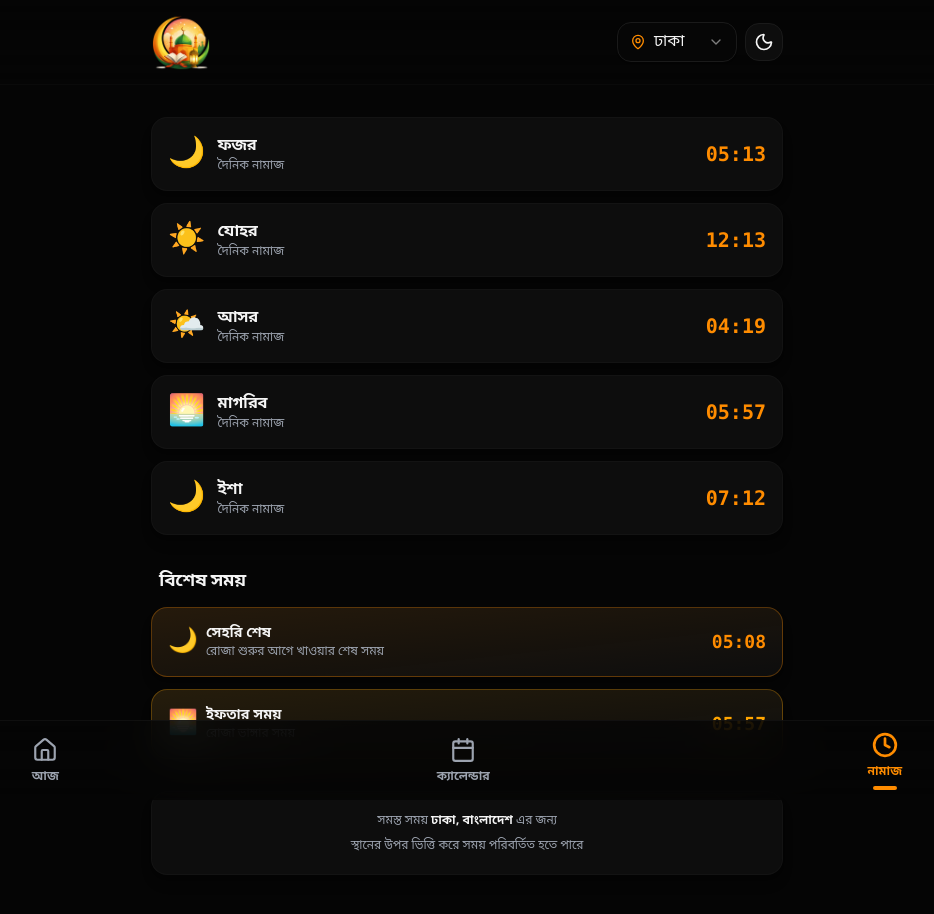
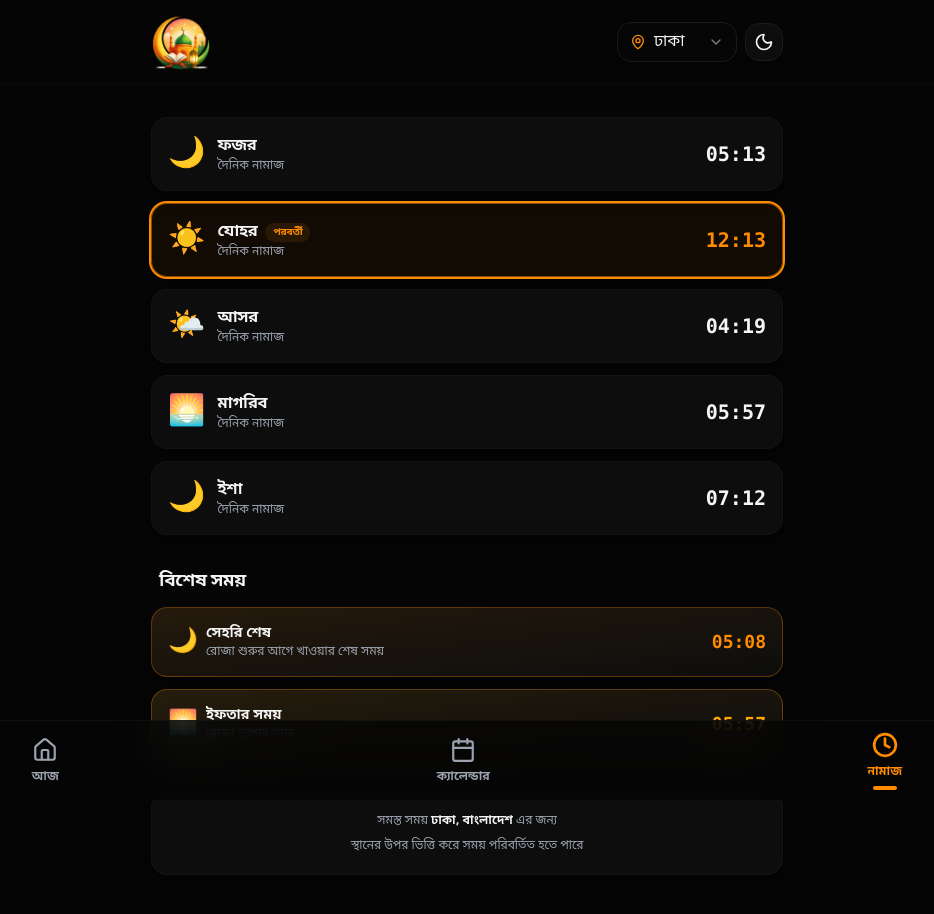
Before and after one commit to KRShanto/ramadan-2026, a Next.js app: page /prayers in a window 1280 px wide. Shown: the top 914 px of the page, without its empty margins (173-1107 px from the left). Built offline with nearby package versions, Linux system fonts and the light colour scheme.

Commit message:
feat(prayers): highlight next upcoming prayer
- Add real-time logic to determine the next prayer based on current time
- Visually highlight the upcoming prayer with badging and styles
- Implement auto-refresh interval to keep the status updated

```diff
--- a/app/prayers/page.tsx
+++ b/app/prayers/page.tsx
@@ -3,40 +3,67 @@
 import { getTodayPrayerTimes } from "@/lib/prayer-data";
 import { useEffect, useState } from "react";
 import { divisions } from "@/lib/divisions";
+import { useCityStore } from "@/store/city-store";
 
 interface PrayerTime {
   name: string;
   time: string;
   icon: string;
+  isNext?: boolean;
 }
 
+// Helper to convert time "HH:MM" to minutes for comparison
+const timeToMinutes = (timeStr: string) => {
+  const [h, m] = timeStr.split(":").map(Number);
+  return h * 60 + m;
+};
+
 export default function PrayersPage() {
-  const [selectedCity, setSelectedCity] = useState(divisions[0]);
+  const { selectedCity } = useCityStore();
   const [todayPrayers, setTodayPrayers] = useState(
-    getTodayPrayerTimes(divisions[0].value),
+    getTodayPrayerTimes(selectedCity.value),
   );
+  const [nextPrayerIndex, setNextPrayerIndex] = useState<number>(-1);
 
-  useEffect(() => {
-    // Check for saved city in localStorage for footer consistency
-    const savedCityValue = localStorage.getItem("selectedCity");
-    if (savedCityValue) {
-      const city = divisions.find((d) => d.value === savedCityValue);
-      if (city) {
-        setSelectedCity(city);
-        // Important: Update prayers to match saved city immediately on mount if possible
-        const prayers = getTodayPrayerTimes(city.value);
-        setTodayPrayers(prayers);
-      }
-    }
-
-    // Also listen for changes in other details if needed, but here simple load is fine.
-  }, []);
-
-  // Update prayers when selectedCity changes (if controlled elsewhere or local state updates)
+  // Sync with store
   useEffect(() => {
     const prayers = getTodayPrayerTimes(selectedCity.value);
     setTodayPrayers(prayers);
   }, [selectedCity]);
+
+  // Determine next prayer based on current time
+  useEffect(() => {
+    if (!todayPrayers) return;
+
+    const calculateNextPrayer = () => {
+      const now = new Date();
+      const currentMinutes = now.getHours() * 60 + now.getMinutes();
+
+      // Sequential list of prayer times for today
+      // Including Sehri end (Fajr start roughly) and Iftar (Maghrib)
+      // Standard 5 prayers: Fajr, Dhuhr, Asr, Maghrib, Isha
+      // Sehri end is before Fajr usually, or same time.
+      const times = [
+        { name: "ফজর", time: todayPrayers.fajr },
+        { name: "যোহর", time: todayPrayers.dhuhr },
+        { name: "আসর", time: todayPrayers.asr },
+        { name: "মাগরিব", time: todayPrayers.maghrib },
+        { name: "ইশা", time: todayPrayers.isha },
+      ];
+
+      // Find the first prayer that hasn't happened yet
+      const nextIndex = times.findIndex((t) => {
+        return timeToMinutes(t.time) > currentMinutes;
+      });
+
+      // If all passed (nextIndex -1), it means next is Fajr tomorrow (or next cycle)
+      setNextPrayerIndex(nextIndex);
+    };
+
+    calculateNextPrayer();
+    const interval = setInterval(calculateNextPrayer, 60000); // Check every minute
+    return () => clearInterval(interval);
+  }, [todayPrayers]);
 
   if (!todayPrayers) {
     return (
@@ -58,16 +85,24 @@ export default function PrayersPage() {
     <div className="min-h-screen bg-background text-foreground pb-32">
       {/* Prayer Times */}
       <main className="max-w-2xl mx-auto px-5 py-8 space-y-3">
-        {prayers.map((prayer) => (
+        {prayers.map((prayer, index) => {
+          const isNext = index === nextPrayerIndex;
+
+          return (
             <div
               key={prayer.name}
-            className="premium-card p-4 flex items-center justify-between transition-all duration-300"
+              className={`premium-card p-4 flex items-center justify-between transition-all duration-300 ${isNext ? "ring-2 ring-primary border-primary/50 bg-primary/5" : ""}`}
             >
               <div className="flex items-center gap-3">
                 <div className="text-3xl">{prayer.icon}</div>
                 <div>
-                <h2 className="text-base font-semibold text-foreground">
+                  <h2 className="text-base font-semibold text-foreground flex items-center gap-2">
                     {prayer.name}
+                    {isNext && (
+                      <span className="text-[10px] bg-primary/10 text-primary px-2 py-0.5 rounded-full font-bold">
+                        পরবর্তী
+                      </span>
+                    )}
                   </h2>
                   <p className="text-xs text-muted-foreground font-medium">
                     দৈনিক নামাজ
@@ -75,12 +110,15 @@ export default function PrayersPage() {
                 </div>
               </div>
               <div className="text-right">
-              <div className="text-xl font-mono font-bold text-primary">
+                <div
+                  className={`text-xl font-mono font-bold ${isNext ? "text-primary" : "text-foreground"}`}
+                >
                   {prayer.time}
                 </div>
               </div>
             </div>
-        ))}
+          );
+        })}
 
         {/* Special Times */}
         <div className="mt-8 space-y-3">
```
Lines whose indentation alone changed are shown as unchanged.
